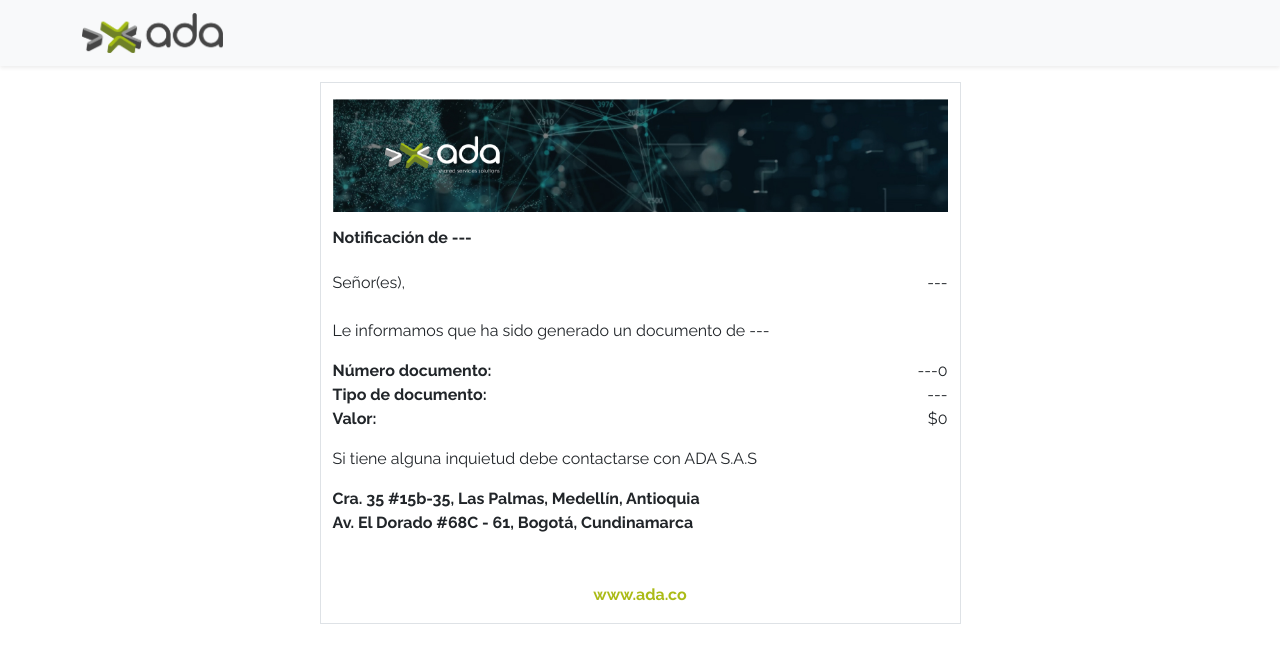
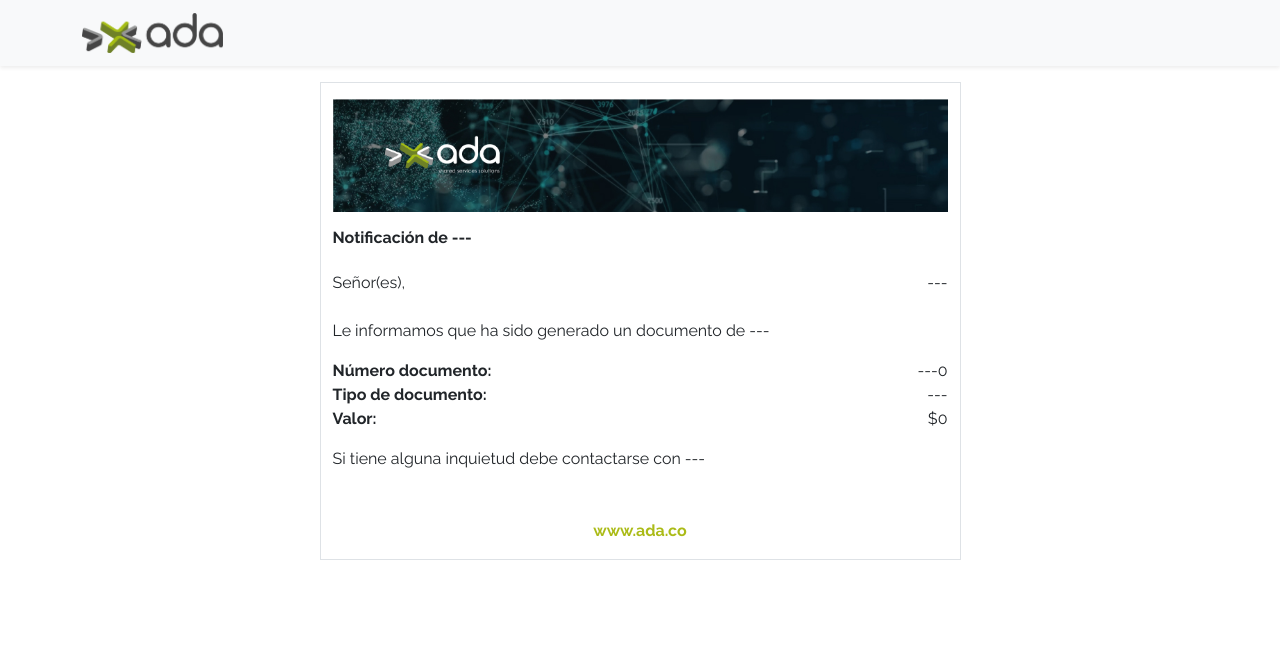
Before and after one commit to edgmuo1085/verFacturaAda, an Angular app: page / in a window 1280 px wide. Shown: the top 662 px of the page. Built offline with nearby package versions, Linux system fonts and the light colour scheme.

Commit message:
se realiza ajuste quitando direccion

```diff
--- a/src/app/app.component.html
+++ b/src/app/app.component.html
@@ -76,14 +76,7 @@
 
         <div class="row justify-content-center mt-3">
           <div class="col-12 text-start">
-            <p>Si tiene alguna inquietud debe contactarse con ADA S.A.S</p>
-          </div>
-        </div>
-
-        <div class="row justify-content-center mt-3">
-          <div class="col-12 text-start">
-            <p class="subtitle">Cra. 35 #15b-35, Las Palmas, Medellín, Antioquia</p>
-            <p class="subtitle">Av. El Dorado #68C - 61, Bogotá, Cundinamarca</p>
+            <p>Si tiene alguna inquietud debe contactarse con {{ factura.codigoCliente ? factura.codigoCliente : '---' }}</p>
           </div>
         </div>
 
```
